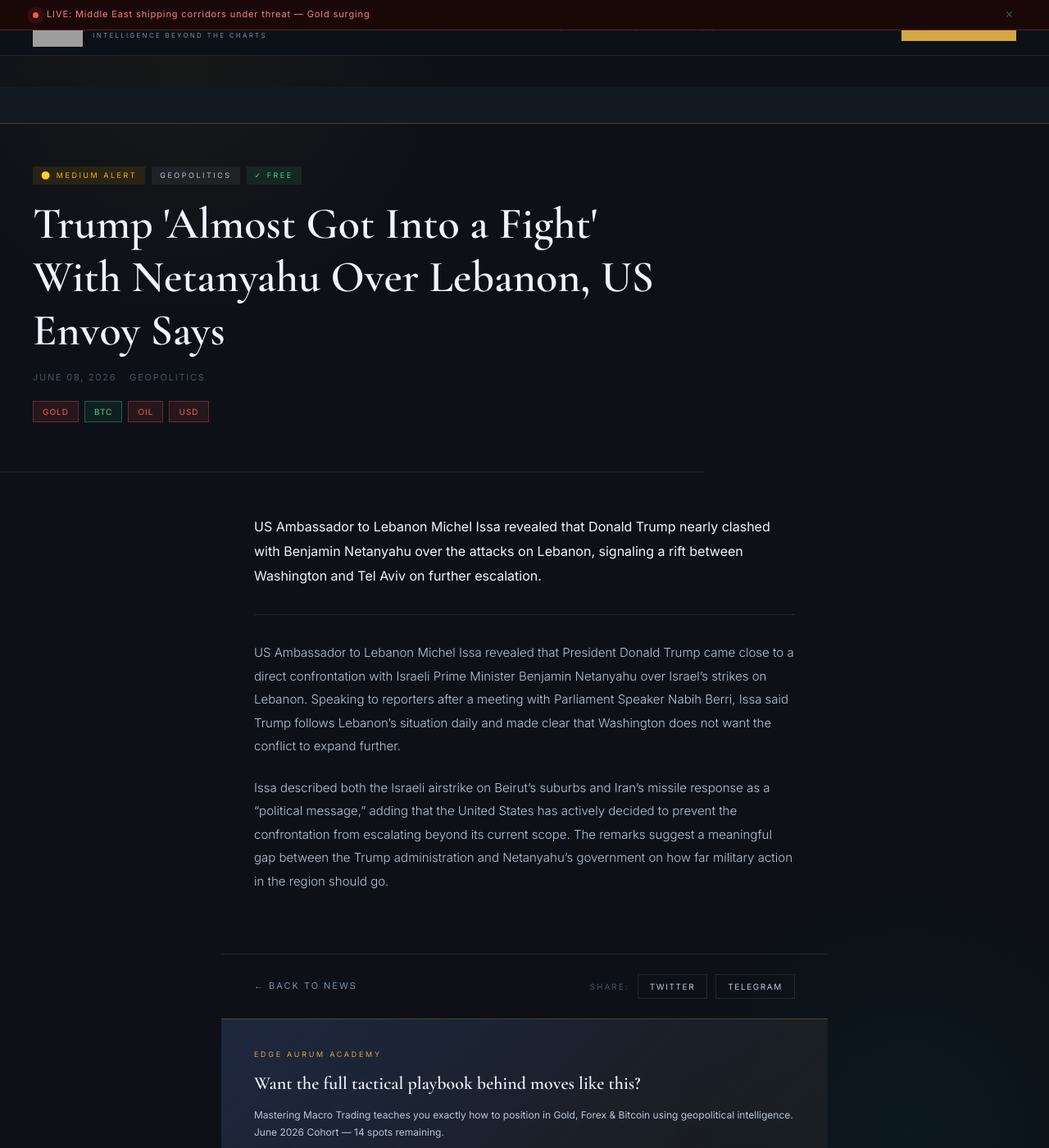
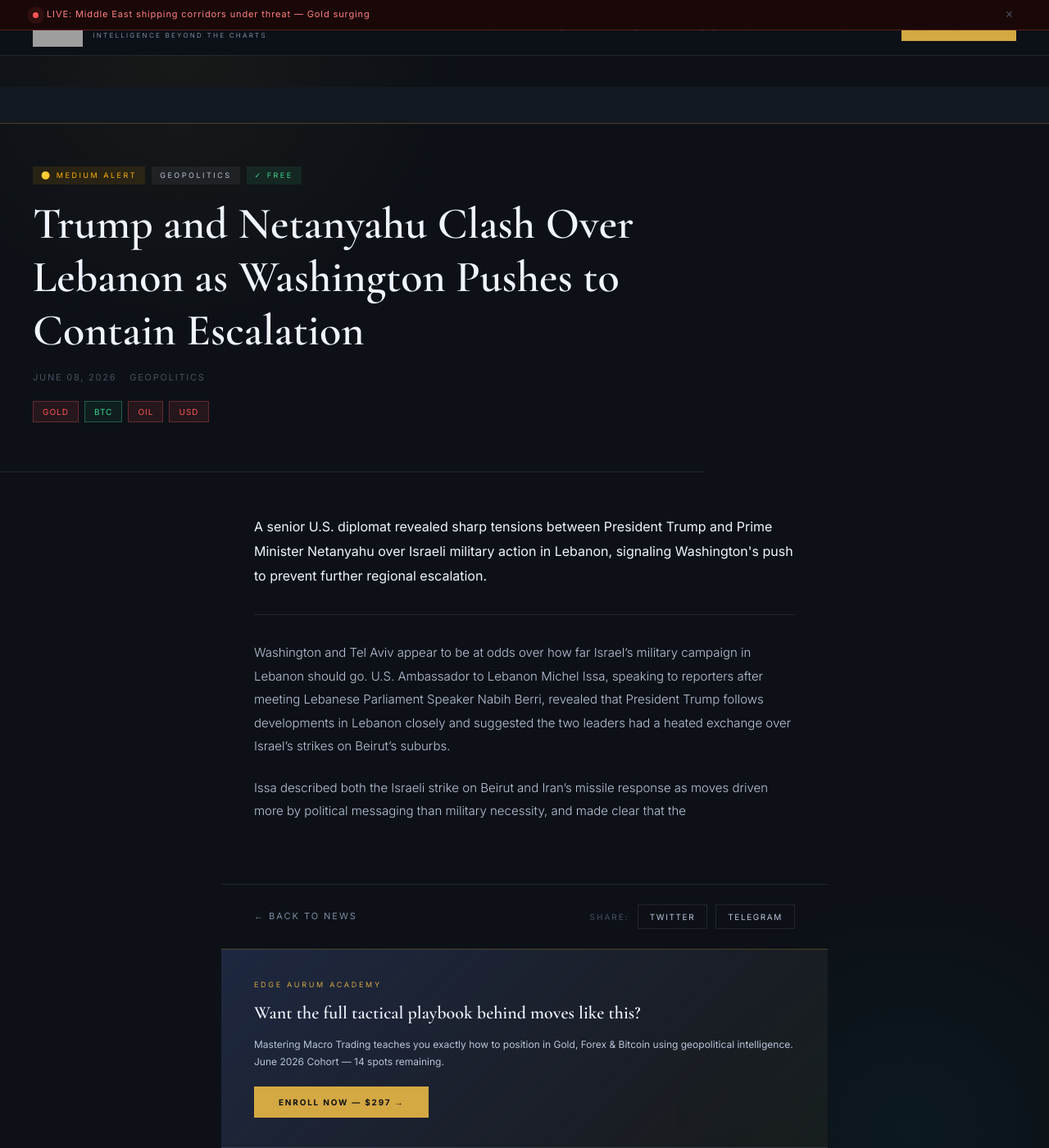
Before and after one commit to edgeaurum5-star/website-CRM, a Jekyll site: the page built from _news/2026-06-08-trump-almost-got-into-a-fight-with-netanyahu——us-envoy-reveals-rift-over-lebanon.md, in a window 1280 px wide and 1400 px high. Shown: the whole window at 82% size. Built offline with Jekyll 4.4.1, drawn with Linux system fonts in a browser that asks for light colours; a script that is not in the unit is left out; grey boxes are pictures that could not be loaded.

Commit message:
Update 2026-06-08-trump-almost-got-into-a-fight-with-netanyahu——us-envoy-reveals-rift-over-lebanon.md

```diff
--- a/_news/2026-06-08-trump-almost-got-into-a-fight-with-netanyahu——us-envoy-reveals-rift-over-lebanon.md
+++ b/_news/2026-06-08-trump-almost-got-into-a-fight-with-netanyahu——us-envoy-reveals-rift-over-lebanon.md
@@ -1,5 +1,5 @@
 ---
-title: "Trump 'Almost Got Into a Fight' With Netanyahu Over Lebanon, US Envoy Says"
+title: "Trump and Netanyahu Clash Over Lebanon as Washington Pushes to Contain Escalation"
 date: 2026-06-08 21:00:00 +0500
 alert_level: medium
 category: geopolitics
@@ -12,13 +12,13 @@ impacts:
     direction: down
   - asset: USD
     direction: down
-excerpt: "US Ambassador to Lebanon Michel Issa revealed that Donald Trump nearly clashed with Benjamin Netanyahu over the attacks on Lebanon, signaling a rift between Washington and Tel Aviv on further escalation."
+excerpt: "A senior U.S. diplomat revealed sharp tensions between President Trump and Prime Minister Netanyahu over Israeli military action in Lebanon, signaling Washington's push to prevent further regional escalation."
 featured: true
 premium: false
 image:
-seo_description: "US envoy says Trump almost got into a fight with Netanyahu over Lebanon. Here is what the growing rift between Washington and Tel Aviv means for markets."
+seo_description: "Trump and Netanyahu reportedly clashed over Israeli strikes on Lebanon. A U.S. envoy says Washington is actively working to keep the conflict from expanding further."
 ---
 
-US Ambassador to Lebanon Michel Issa revealed that President Donald Trump came close to a direct confrontation with Israeli Prime Minister Benjamin Netanyahu over Israel's strikes on Lebanon. Speaking to reporters after a meeting with Parliament Speaker Nabih Berri, Issa said Trump follows Lebanon's situation daily and made clear that Washington does not want the conflict to expand further.
+Washington and Tel Aviv appear to be at odds over how far Israel's military campaign in Lebanon should go. U.S. Ambassador to Lebanon Michel Issa, speaking to reporters after meeting Lebanese Parliament Speaker Nabih Berri, revealed that President Trump follows developments in Lebanon closely and suggested the two leaders had a heated exchange over Israel's strikes on Beirut's suburbs.
 
-Issa described both the Israeli airstrike on Beirut's suburbs and Iran's missile response as a "political message," adding that the United States has actively decided to prevent the confrontation from escalating beyond its current scope. The remarks suggest a meaningful gap between the Trump administration and Netanyahu's government on how far military action in the region should go.
+Issa described both the Israeli strike on Beirut and Iran's missile response as moves driven more by political messaging than military necessity, and made clear that the
```
